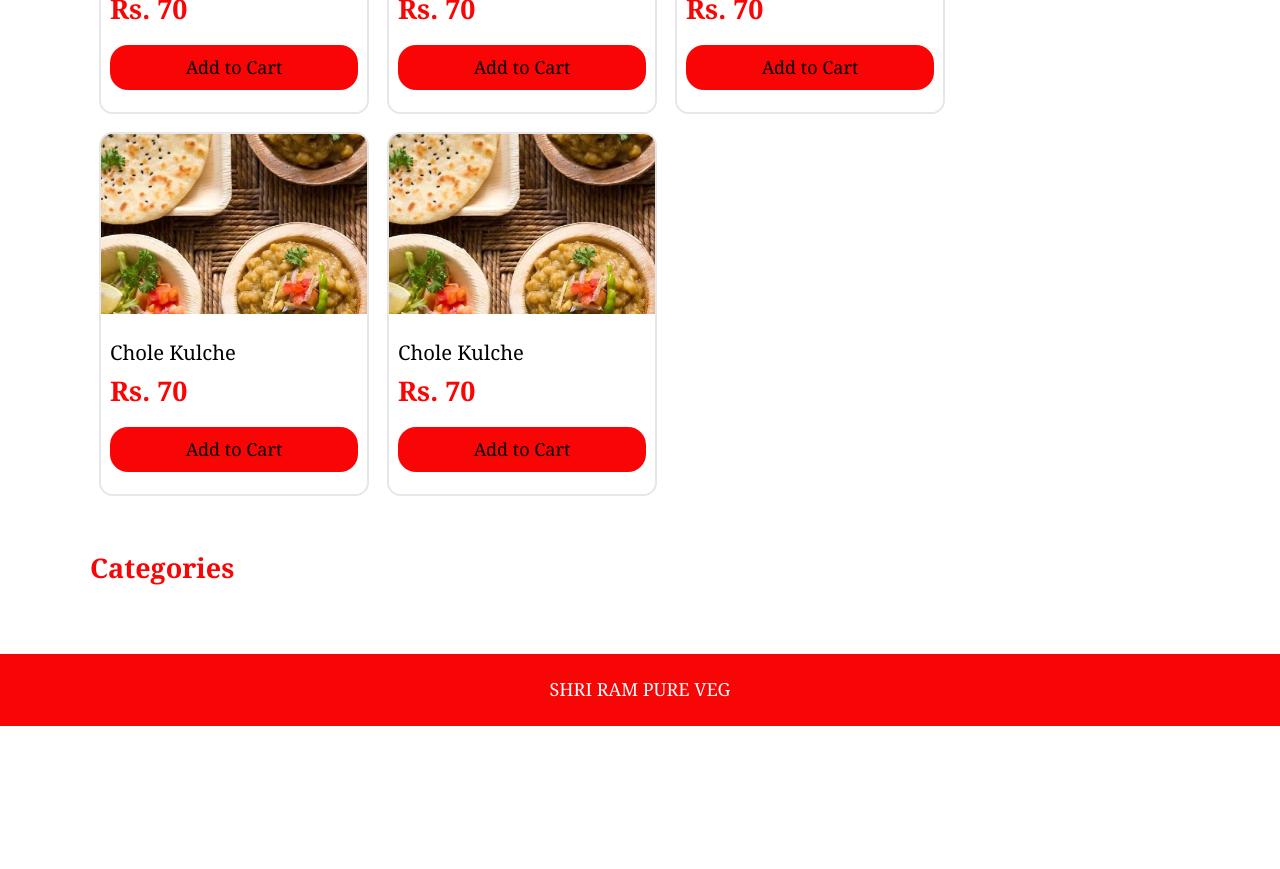
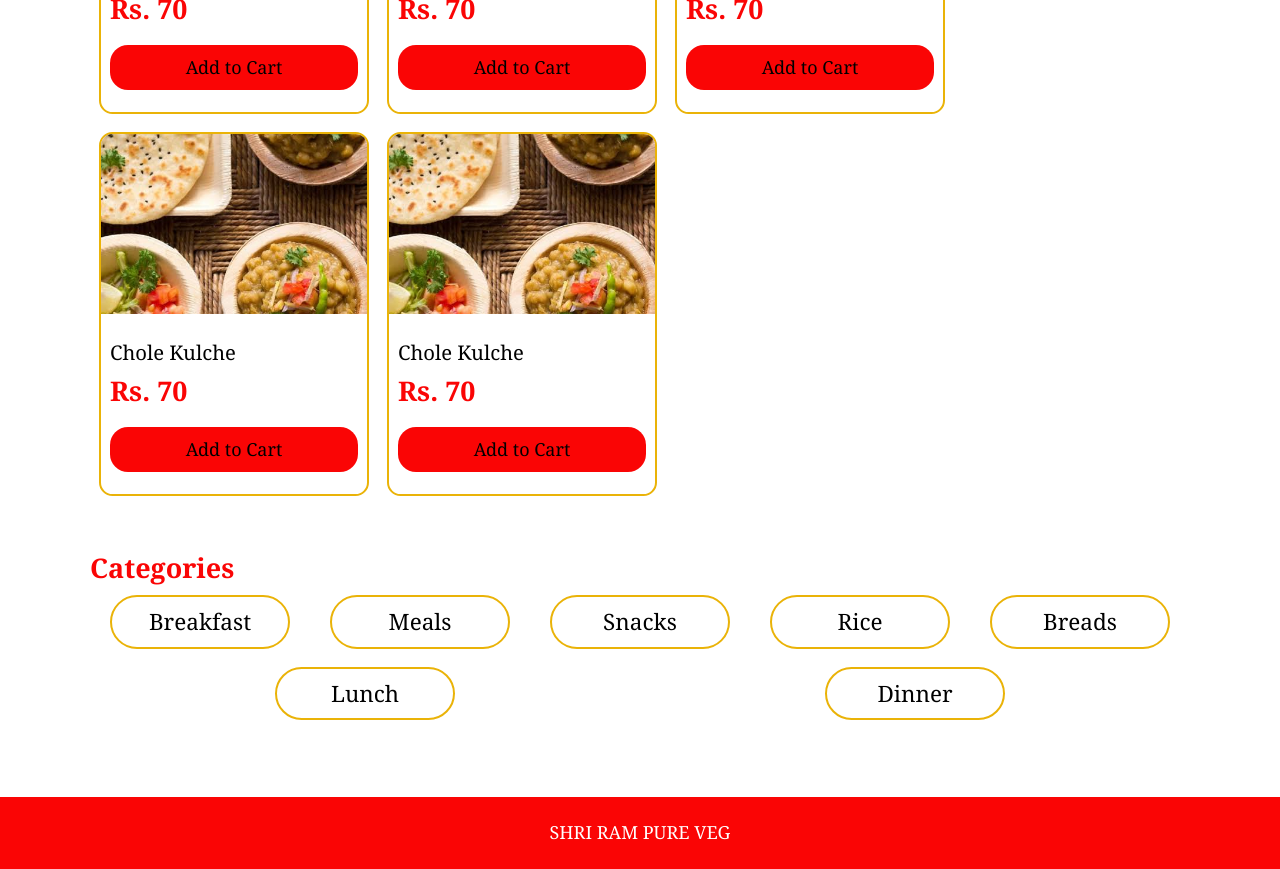
Before and after one commit to himanshuvarandani/pure-veg-delights, a Next.js app: page / in a window 1280 px wide. Shown: the part 940-1809 px from the top of the page. Before the commit the page ends 1666 px from the top, so only its background shows below. Built offline with nearby package versions, Linux system fonts and the light colour scheme.

Commit message:
Create categories list

```diff
--- a/src/app/page.tsx
+++ b/src/app/page.tsx
@@ -1,3 +1,4 @@
+import CategoriesList from "@/components/CategoriesList";
 import ProductsList from "@/components/ProductsList";
 import { faClock, faLocation, faTimeline, faTruck, faUtensils } from "@fortawesome/free-solid-svg-icons";
 import { FontAwesomeIcon } from "@fortawesome/react-fontawesome";
@@ -19,7 +20,7 @@ export default function Home() {
             />
           </div>
           <div className="px-5 py-10 ml-5 md:ml-20 lg:ml-40">
-            <h3 className="text-lg sm:text-xl mb-6">Eat Delhi Delight's From</h3>
+            <h3 className="text-lg sm:text-xl mb-6">Eat Delhi Delight&apos;s From</h3>
             <h1 className="text-4xl sm:text-6xl mb-1">Shri Ram Pure Veg</h1>
             <h3 className="text-xl sm:text-3xl mb-10">Where Every Bite is a Blessing ...</h3>
             <button className="rounded-2xl bg-orange-550 px-4 py-2">Order Now</button>
@@ -68,7 +69,7 @@ export default function Home() {
 
       <div className="py-5 px-5 sm:px-10 lg:px-20">
         <h3 className="text-2xl text-orange-550 font-bold">Categories</h3>
-        {/* <CategoriesList /> */}
+        <CategoriesList />
       </div>
     </main>
   );
--- /dev/null
+++ b/src/components/CategoriesList.tsx
@@ -0,0 +1,17 @@
+import CategoryCard from "./CategoryCard"
+
+const CategoriesList = () => {
+  return (
+    <div className="flex flex-wrap justify-around">
+      <CategoryCard category="Breakfast" />
+      <CategoryCard category="Meals" />
+      <CategoryCard category="Snacks" />
+      <CategoryCard category="Rice" />
+      <CategoryCard category="Breads" />
+      <CategoryCard category="Lunch" />
+      <CategoryCard category="Dinner" />
+    </div>
+  )
+}
+
+export default CategoriesList
--- /dev/null
+++ b/src/components/CategoryCard.tsx
@@ -0,0 +1,11 @@
+type PropsType = { category: string }
+
+const CategoryCard = ({ category }: PropsType) => {
+  return (
+    <div className="border-2 border-yellow-500 rounded-full w-40 m-2 py-2 px-5 cursor-pointer">
+      <p className="sm:text-xl text-center">{category}</p>
+    </div>
+  )
+}
+
+export default CategoryCard
--- a/src/components/ProductCard.tsx
+++ b/src/components/ProductCard.tsx
@@ -2,7 +2,7 @@ import Image from "next/image"
 
 const ProductCard = () => {
   return (
-    <div className="border-2 rounded-xl overflow-hidden w-60 m-2">
+    <div className="border-2 border-yellow-500 rounded-xl overflow-hidden w-60 m-2">
       <div className="relative w-full h-40">
         <Image
           src="/food.jpeg"
```
